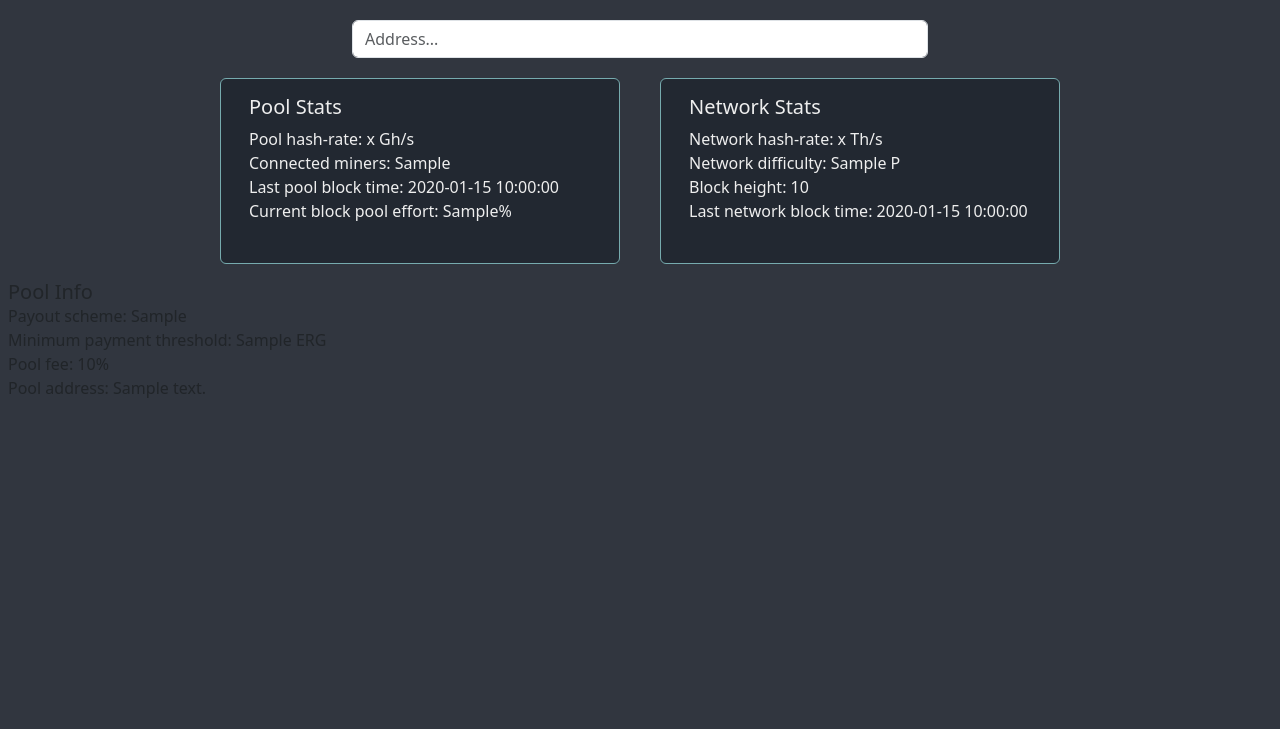
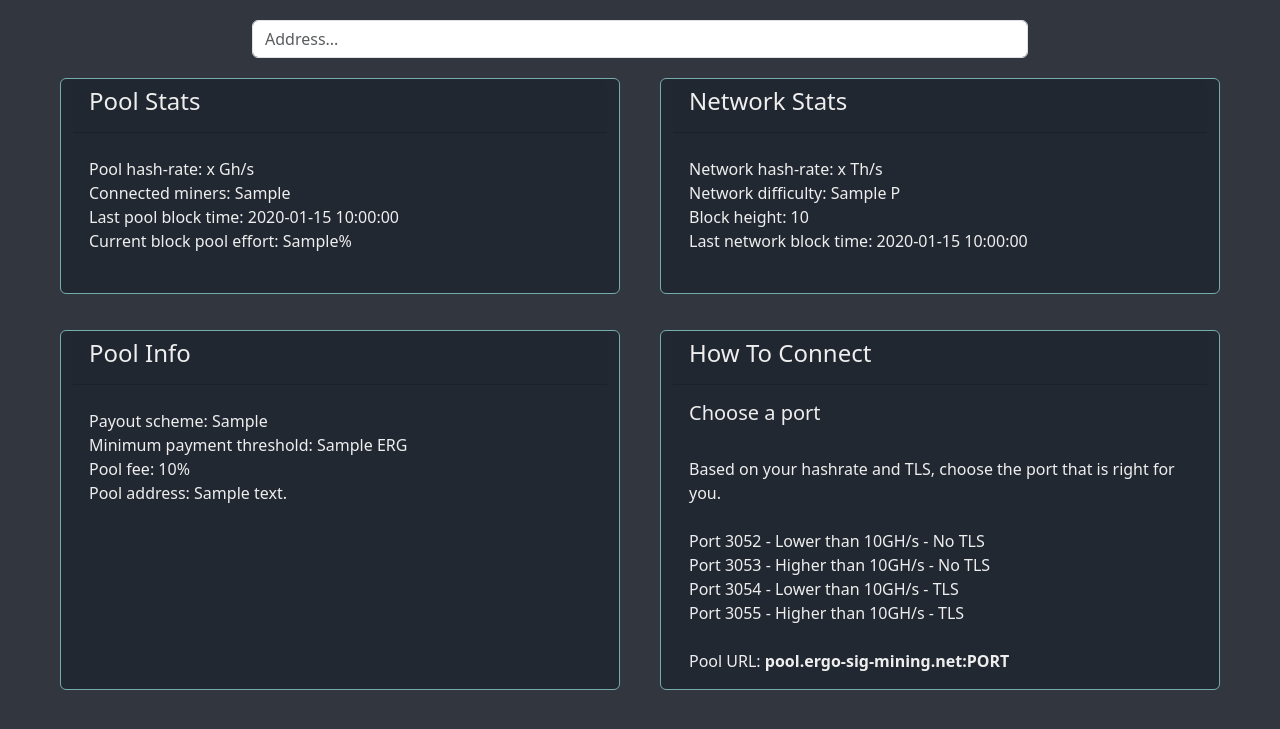
Before and after one commit to th3-cr34t0r/sigmanauts-pool-dashboard, a Flask app: template templates/app.html in a window 1280 px wide. Shown: the part 56-785 px from the top of the page. Run offline with Flask 3, Linux system fonts and the light colour scheme; the template is opened without the code that fills it: most values are stand-ins (such as "Sample title", 1, 10 or a date in 2020).

Commit message:
Added Pool info card and How to connect card

```diff
--- a/app.py
+++ b/app.py
@@ -1,4 +1,5 @@
 from flask import Flask, render_template
+
 from get_pool_data import GetPoolData
 
 app = Flask(__name__)
--- a/static/styles.css
+++ b/static/styles.css
@@ -29,7 +29,7 @@ body {
 }
 
 .form-inline {
-    max-width: 600px;
+    max-width: 50rem;
 }
 
 .card {
@@ -39,7 +39,7 @@ body {
     border-color: #76ABAE;
     border-width: 1px;
 
-    max-width: 25rem;
+    max-width: 35rem;
     max-height: 100rem;
     margin: 20px;
 }
--- a/templates/main.html
+++ b/templates/main.html
@@ -7,8 +7,9 @@
         </div>
         <div class="row">
             <div class="card mb-3">
+              <div class="card-header"><h4>Pool Stats</h4></div>
                 <div class="card-body">
-                    <h5 class="card-title">Pool Stats</h5>
+                    <h5 class="card-title"></h5>
                     <p class="card-text">
                         Pool hash-rate: {{ pool_hashrate }} Gh/s <br>
                         Connected miners: {{ connected_miners }} <br>
@@ -19,8 +20,9 @@
                 </div>
             </div>
             <div class="card mb-3">
+              <div class="card-header"><h4>Network Stats</h4></div>
                 <div class="card-body">
-                    <h5 class="card-title">Network Stats</h5>
+                    <h5 class="card-title"></h5>
                     <p class="card-text">
                         Network hash-rate: {{ network_hashrate }} Th/s <br>
                         Network difficulty: {{ network_difficulty }} P <br>
@@ -31,14 +33,33 @@
             </div>
         </div>
         <div class="row">
-            <div class="card-body">
-                    <h5 class="card-title">Pool Info</h5>
+            <div class="card mb-3">
+              <div class="card-header"><h4>Pool Info</h4></div>
+                <div class="card-body">
+                    <h5 class="card-title"></h5>
                     <p>
                         Payout scheme: {{ payout_scheme }} <br>
                         Minimum payment threshold: {{ payment_threshold }} ERG <br>
                         Pool fee: {{ pool_fee }}% <br>
                         Pool address: {{ pool_address }} <br>
                     </p>
+                </div>
+            </div>
+            <div class="card mb-3">
+              <div class="card-header"><h4>How To Connect</h4></div>
+                <div class="card-body">
+                    <h5 class="card-title">Choose a port</h5>
+                    <p class="card-text">
+                        <br>Based on your hashrate and TLS, choose the port that is right for you.<br><br>
+
+                        Port 3052 - Lower than 10GH/s - No TLS<br>
+                        Port 3053 - Higher than 10GH/s - No TLS<br>
+                        Port 3054 - Lower than 10GH/s - TLS<br>
+                        Port 3055 - Higher than 10GH/s - TLS<br><br>
+
+                        Pool URL: <b>pool.ergo-sig-mining.net:PORT</b><br>
+                    </p>
+                </div>
             </div>
         </div>
     </div>
```
Also changed, not shown: get_pool_data.py (+6 -10 lines), templates/app.html (+12 -5 lines).
